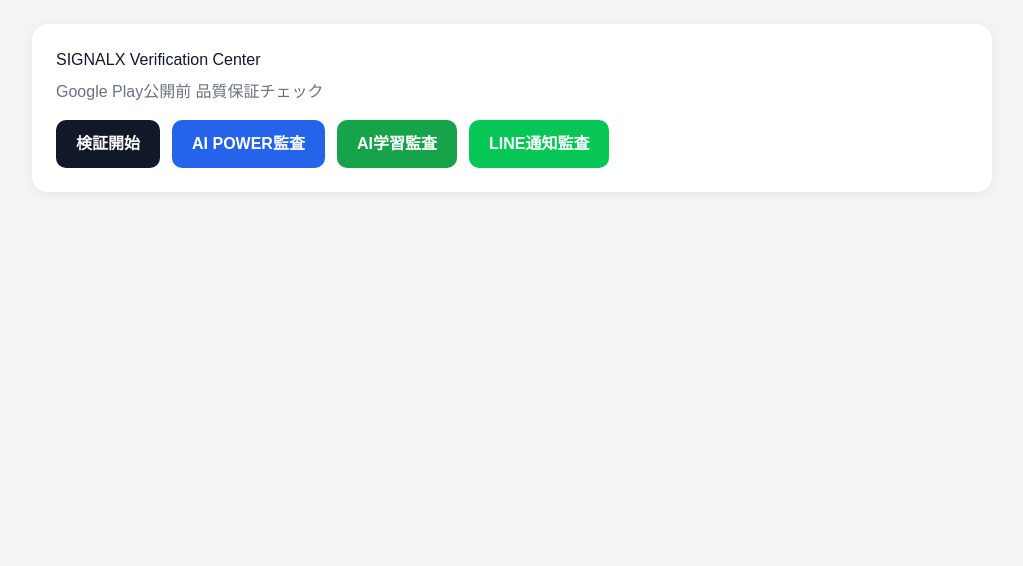
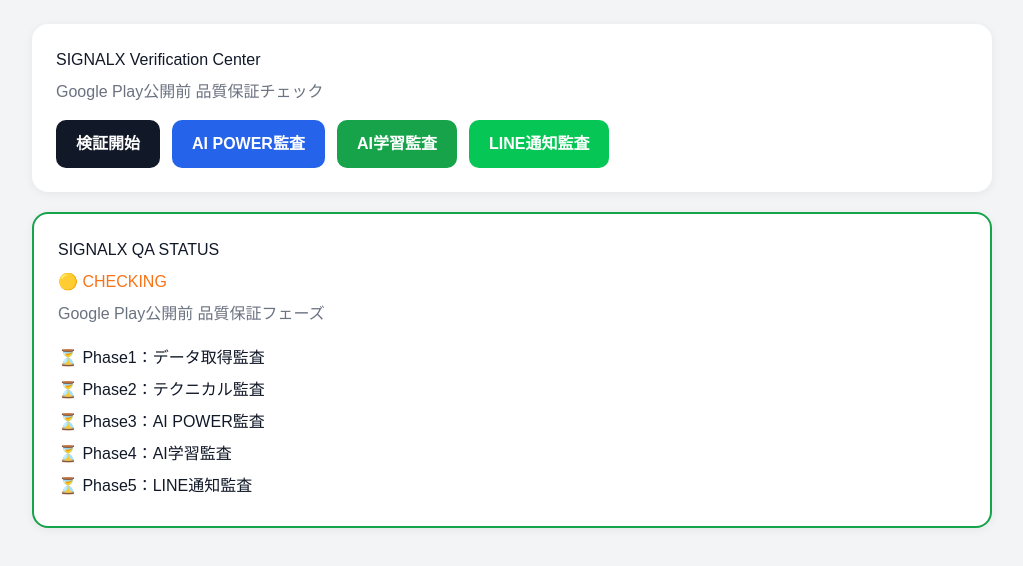
Before and after one commit to asawaku1632/signal-x, a Next.js app: page /admin/verification in a window 1280 px wide. Shown: the top 566 px of the page, without its empty margins (128-1151 px from the left). Built offline with nearby package versions, Linux system fonts and the light colour scheme.

Commit message:
Add dynamic QA status

```diff
--- a/app/admin/verification/page.tsx
+++ b/app/admin/verification/page.tsx
@@ -180,6 +180,37 @@
 
   const statusColor = judgeColor(result?.status);
   const aiPowerStatusColor = judgeColor(aiPowerResult?.status);
+  const phase1Ok = result?.status === "PASS";
+const phase2Ok =
+  technicalResult?.status === "PASS" ||
+  technicalResult?.failCount === 0 ||
+  technicalResult?.matchRate >= 99;
+const phase3Ok = aiPowerResult?.status === "PASS";
+const phase4Ok = learningResult?.status === "PASS";
+const phase5Ok =
+  lineResult?.status === "PASS" || lineResult?.status === "NO_DATA";
+
+const allRequiredOk =
+  phase1Ok && phase2Ok && phase3Ok && phase4Ok && phase5Ok;
+
+const hasAnyFail =
+  result?.status === "FAIL" ||
+  result?.status === "ERROR" ||
+  technicalResult?.status === "FAIL" ||
+  aiPowerResult?.status === "FAIL" ||
+  learningResult?.status === "FAIL" ||
+  lineResult?.status === "FAIL";
+
+const qaStatus = hasAnyFail
+  ? "🔴 NOT READY"
+  : allRequiredOk
+  ? "🟢 READY FOR RELEASE"
+  : "🟡 CHECKING";
+const qaStatusColor = hasAnyFail
+  ? "#dc2626"
+  : qaStatus.includes("READY")
+  ? "#16a34a"
+  : "#f97316";
     return (
     <main
       style={{
@@ -275,6 +306,40 @@
             {lineLoading ? "LINE監査中..." : "LINE通知監査"}
           </button>
         </header>
+        <section
+  style={{
+    background: "white",
+    borderRadius: 16,
+    padding: 24,
+    marginBottom: 20,
+    boxShadow: "0 2px 10px rgba(0,0,0,0.06)",
+    border: "2px solid #16a34a",
+  }}
+>
+  <h2 style={{ marginTop: 0 }}>SIGNALX QA STATUS</h2>
+
+  <h1 style={{ color: qaStatusColor, margin: "8px 0" }}>
+  {qaStatus}
+</h1>
+
+  <p style={{ color: "#6b7280", marginTop: 8 }}>
+    Google Play公開前 品質保証フェーズ
+  </p>
+
+  <div style={{ lineHeight: 2, marginTop: 16 }}>
+  <p>{phase1Ok ? "✅" : "⏳"} Phase1：データ取得監査</p>
+  <p>{phase2Ok ? "✅" : "⏳"} Phase2：テクニカル監査</p>
+  <p>{phase3Ok ? "✅" : "⏳"} Phase3：AI POWER監査</p>
+  <p>{phase4Ok ? "✅" : "⏳"} Phase4：AI学習監査</p>
+  <p>
+    {lineResult?.status === "NO_DATA" ? "🟠" : phase5Ok ? "✅" : "⏳"}{" "}
+    Phase5：LINE通知監査
+    {lineResult?.status === "NO_DATA"
+      ? "（通知なし日はNO_DATA）"
+      : ""}
+  </p>
+</div>
+</section>
 
         {result && (
           <section
```
